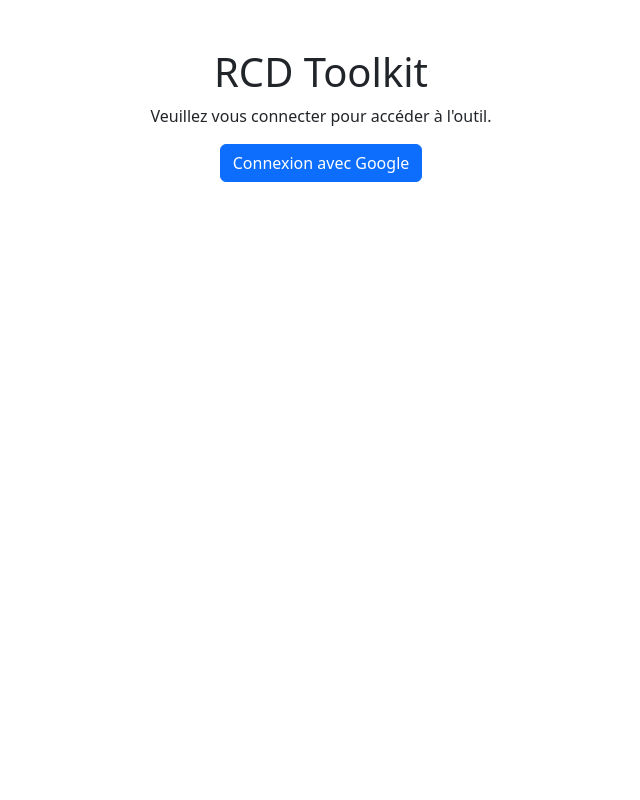
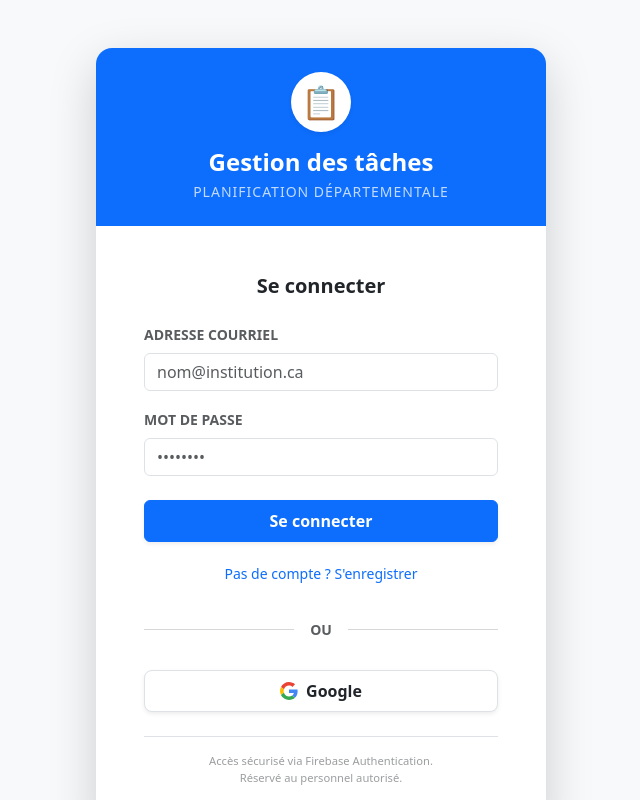
Before and after one commit to kimlavoie/rcd-toolkit, a Next.js app: page /login in a window 1280 px wide. Shown: the whole page, without its empty margins (319-959 px from the left). Built offline with nearby package versions, Linux system fonts and the light colour scheme; no server answers.

Commit message:
Ajout de la connexion par courriel et mot de passe

```diff
--- a/app/login/page.tsx
+++ b/app/login/page.tsx
@@ -1,28 +1,195 @@
 'use client'
 
 import { useAuth } from "../utilities/auth";
+import { useRouter } from "next/navigation";
+import { useEffect, useState } from "react";
+import { toast } from "react-hot-toast";
 
 export default function LoginPage() {
-    const { signInWithGoogle, user, loading, logout } = useAuth();
+    const { signInWithGoogle, registerWithEmail, loginWithEmail, user, loading } = useAuth();
+    const router = useRouter();
 
-    if (loading) return <div className="container mt-5">Chargement...</div>;
+    const [isRegistering, setIsRegistering] = useState(false);
+    const [email, setEmail] = useState("");
+    const [password, setPassword] = useState("");
+    const [name, setName] = useState("");
+    const [isSubmitting, setIsSubmitting] = useState(false);
+
+    // Automatic redirection upon successful login
+    useEffect(() => {
+        if (user) {
+            router.push("/");
+        }
+    }, [user, router]);
+
+    const handleSubmit = async (e: React.FormEvent) => {
+        e.preventDefault();
+        setIsSubmitting(true);
+        try {
+            if (isRegistering) {
+                if (!name) throw new Error("Le nom est requis");
+                await registerWithEmail(email, password, name);
+                toast.success("Compte créé avec succès");
+            } else {
+                await loginWithEmail(email, password);
+                toast.success("Connexion réussie");
+            }
+        } catch (error: any) {
+            const message = error.code === 'auth/email-already-in-use' ? "Cet email est déjà utilisé" :
+                           error.code === 'auth/invalid-credential' ? "Identifiants invalides" :
+                           error.code === 'auth/weak-password' ? "Le mot de passe est trop court" :
+                           error.message;
+            toast.error(message);
+        } finally {
+            setIsSubmitting(false);
+        }
+    };
+
+    const handleGoogleSignIn = async () => {
+        setIsSubmitting(true);
+        try {
+            await signInWithGoogle();
+        } catch (error: any) {
+            if (error.code !== 'auth/popup-closed-by-user') {
+                toast.error("Erreur lors de la connexion Google");
+            }
+        } finally {
+            setIsSubmitting(false);
+        }
+    };
+
+    if (loading) return (
+        <div className="d-flex justify-content-center align-items-center vh-100 bg-light">
+            <div className="text-center">
+                <div className="spinner-border text-primary mb-3" role="status"></div>
+                <p className="text-muted fw-bold">Vérification de l'authentification...</p>
+            </div>
+        </div>
+    );
 
     return (
-        <div className="container mt-5 text-center">
-            <h1>RCD Toolkit</h1>
-            {user ? (
-                <div>
-                    <p>Connecté en tant que {user.displayName}</p>
-                    <button className="btn btn-danger" onClick={logout}>Déconnexion</button>
-                    <hr />
-                    <a href="/" className="btn btn-primary">Accéder à l'application</a>
+        <div className="min-vh-100 d-flex align-items-center justify-content-center bg-light px-3 py-5">
+            <div className="card shadow-lg border-0 rounded-4 overflow-hidden" style={{ maxWidth: "450px", width: "100%" }}>
+                {/* Visual Header */}
+                <div className="bg-primary p-4 text-center text-white">
+                    <div className="bg-white rounded-circle d-inline-flex align-items-center justify-content-center shadow-sm mb-3" style={{ width: "60px", height: "60px", fontSize: "2rem" }}>
+                        📋
+                    </div>
+                    <h1 className="h4 fw-bold mb-1">Gestion des tâches</h1>
+                    <p className="opacity-75 mb-0 small text-uppercase letter-spacing-1">Planification départementale</p>
                 </div>
-            ) : (
-                <div>
-                    <p>Veuillez vous connecter pour accéder à l'outil.</p>
-                    <button className="btn btn-primary" onClick={signInWithGoogle}>Connexion avec Google</button>
+
+                {/* Login Body */}
+                <div className="card-body p-4 p-md-5 bg-white">
+                    <form onSubmit={handleSubmit} className="mb-4">
+                        <h2 className="h5 fw-bold mb-4 text-center">
+                            {isRegistering ? "Créer un compte" : "Se connecter"}
+                        </h2>
+
+                        {isRegistering && (
+                            <div className="mb-3">
+                                <label className="form-label small fw-bold text-muted">NOM COMPLET</label>
+                                <input
+                                    type="text"
+                                    className="form-control"
+                                    placeholder="Jean Dupont"
+                                    value={name}
+                                    onChange={e => setName(e.target.value)}
+                                    required
+                                />
+                            </div>
+                        )}
+
+                        <div className="mb-3">
+                            <label className="form-label small fw-bold text-muted">ADRESSE COURRIEL</label>
+                            <input
+                                type="email"
+                                className="form-control"
+                                placeholder="nom@institution.ca"
+                                value={email}
+                                onChange={e => setEmail(e.target.value)}
+                                required
+                            />
+                        </div>
+
+                        <div className="mb-4">
+                            <label className="form-label small fw-bold text-muted">MOT DE PASSE</label>
+                            <input
+                                type="password"
+                                className="form-control"
+                                placeholder="••••••••"
+                                value={password}
+                                onChange={e => setPassword(e.target.value)}
+                                required
+                            />
+                        </div>
+
+                        <button
+                            type="submit"
+                            className="btn btn-primary w-100 py-2 fw-bold shadow-sm mb-3"
+                            disabled={isSubmitting}
+                        >
+                            {isSubmitting ? (
+                                <span className="spinner-border spinner-border-sm me-2"></span>
+                            ) : null}
+                            {isRegistering ? "S'enregistrer" : "Se connecter"}
+                        </button>
+
+                        <div className="text-center">
+                            <button
+                                type="button"
+                                className="btn btn-link btn-sm text-decoration-none"
+                                onClick={() => setIsRegistering(!isRegistering)}
+                            >
+                                {isRegistering ? "Déjà un compte ? Se connecter" : "Pas de compte ? S'enregistrer"}
+                            </button>
+                        </div>
+                    </form>
+
+                    <div className="d-flex align-items-center mb-4">
+                        <hr className="flex-grow-1 text-muted opacity-25"/>
+                        <span className="px-3 text-muted small fw-bold">OU</span>
+                        <hr className="flex-grow-1 text-muted opacity-25"/>
+                    </div>
+
+                    <button
+                        type="button"
+                        className="btn btn-white border shadow-sm w-100 py-2 d-flex align-items-center justify-content-center gap-2 hover-lift transition-all mb-4"
+                        onClick={handleGoogleSignIn}
+                        disabled={isSubmitting}
+                        style={{ borderRadius: "8px", fontWeight: "600", backgroundColor: "#fff" }}
+                    >
+                        <svg width="18" height="18" viewBox="0 0 48 48">
+                            <path fill="#EA4335" d="M24 9.5c3.54 0 6.71 1.22 9.21 3.6l6.85-6.85C35.9 2.38 30.47 0 24 0 14.62 0 6.51 5.38 2.56 13.22l7.98 6.19C12.43 13.72 17.74 9.5 24 9.5z"></path>
+                            <path fill="#4285F4" d="M46.98 24.55c0-1.57-.15-3.09-.38-4.55H24v9.02h12.94c-.58 2.96-2.26 5.48-4.78 7.18l7.73 6c4.51-4.18 7.09-10.36 7.09-17.65z"></path>
+                            <path fill="#FBBC05" d="M10.53 28.59c-.48-1.45-.76-2.99-.76-4.59s.27-3.14.76-4.59l-7.98-6.19C.92 16.46 0 20.12 0 24s.92 7.54 2.56 10.78l7.97-6.19z"></path>
+                            <path fill="#34A853" d="M24 48c6.48 0 11.93-2.13 15.89-5.81l-7.73-6c-2.15 1.45-4.92 2.3-8.16 2.3-6.26 0-11.57-4.22-13.47-9.91l-7.98 6.19C6.51 42.62 14.62 48 24 48z"></path>
+                            <path fill="none" d="M0 0h48v48H0z"></path>
+                        </svg>
+                        Google
+                    </button>
+
+                    <div className="pt-3 border-top text-center">
+                        <p className="extra-small text-muted mb-0" style={{ fontSize: "0.7rem", opacity: 0.6 }}>
+                            Accès sécurisé via Firebase Authentication.<br/>
+                            Réservé au personnel autorisé.
+                        </p>
+                    </div>
                 </div>
-            )}
+            </div>
+
+            <style jsx>{`
+                .letter-spacing-1 {
+                    letter-spacing: 1px;
+                }
+                .hover-lift:hover {
+                    transform: translateY(-2px);
+                    box-shadow: 0 8px 15px rgba(0,0,0,0.1) !important;
+                }
+                .transition-all {
+                    transition: all 0.2s ease;
+                }
+            `}</style>
         </div>
     );
 }
--- a/app/utilities/auth.ts
+++ b/app/utilities/auth.ts
@@ -6,7 +6,10 @@ import {
     GoogleAuthProvider,
     onAuthStateChanged,
     signOut,
-    User
+    User,
+    createUserWithEmailAndPassword,
+    signInWithEmailAndPassword,
+    updateProfile
 } from "firebase/auth";
 import { auth } from "./firebase";
 
@@ -28,8 +31,30 @@ export function useAuth() {
             await signInWithPopup(auth, provider);
         } catch (error) {
             console.error("Login Error:", error);
+            throw error;
         }
     };
+
+    const registerWithEmail = async (email: string, pass: string, name: string) => {
+        try {
+            const res = await createUserWithEmailAndPassword(auth, email, pass);
+            await updateProfile(res.user, { displayName: name });
+            return res.user;
+        } catch (error) {
+            console.error("Registration Error:", error);
+            throw error;
+        }
+    }
+
+    const loginWithEmail = async (email: string, pass: string) => {
+        try {
+            const res = await signInWithEmailAndPassword(auth, email, pass);
+            return res.user;
+        } catch (error) {
+            console.error("Login Error:", error);
+            throw error;
+        }
+    }
 
     const logout = async () => {
         try {
@@ -39,5 +64,5 @@ export function useAuth() {
         }
     };
 
-    return { user, loading, signInWithGoogle, logout };
+    return { user, loading, signInWithGoogle, registerWithEmail, loginWithEmail, logout };
 }
```
